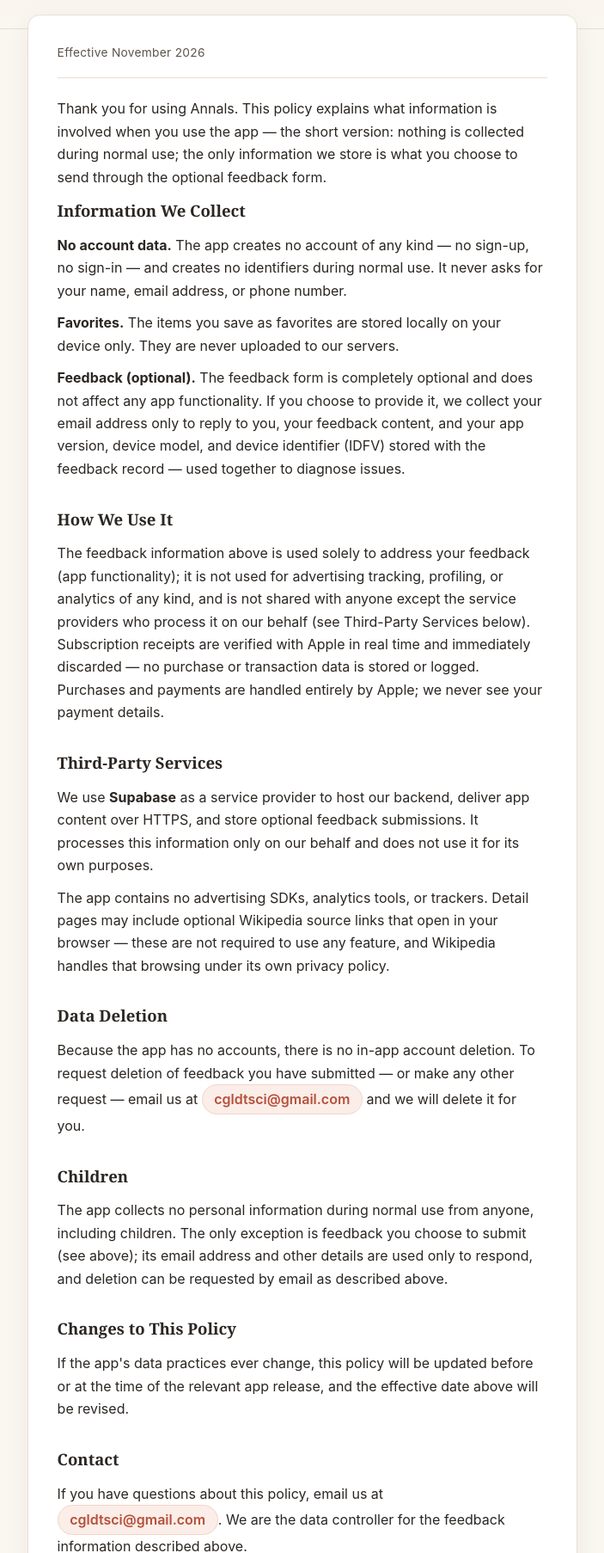
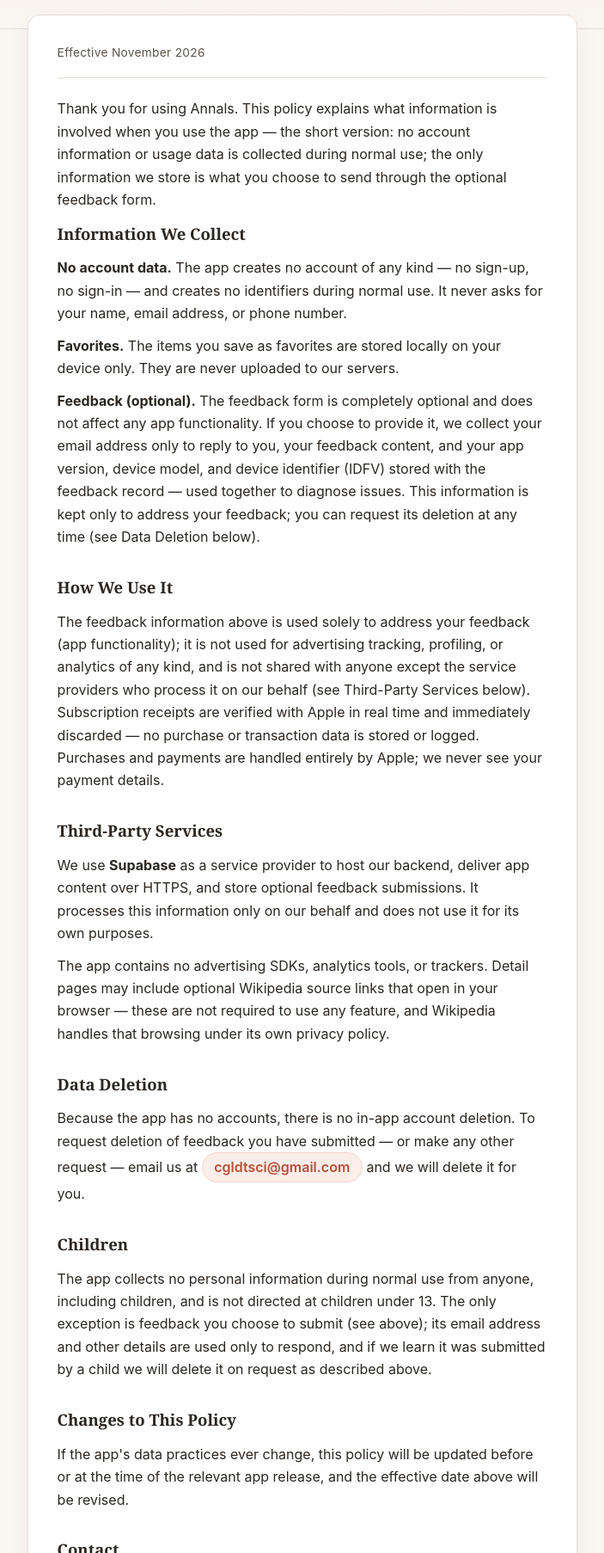
Before and after one commit to cgldtsci/annals-support, a plain HTML site: page privacy.html in a window 1280 px wide. Shown: the part 247-2053 px from the top of the page at 86% size, without its empty margins (288-991 px from the left). Drawn offline with Linux system fonts and the light colour scheme.

Commit message:
Refine privacy policy: scope short-version claim, add feedback retention line, strengthen children clause

```diff
--- a/privacy.html
+++ b/privacy.html
@@ -18,12 +18,12 @@
     <article class="card">
       <p class="meta">Effective November 2026</p>
 
-      <p>Thank you for using Annals. This policy explains what information is involved when you use the app — the short version: nothing is collected during normal use; the only information we store is what you choose to send through the optional feedback form.</p>
+      <p>Thank you for using Annals. This policy explains what information is involved when you use the app — the short version: no account information or usage data is collected during normal use; the only information we store is what you choose to send through the optional feedback form.</p>
 
       <h2>Information We Collect</h2>
       <p><strong>No account data.</strong> The app creates no account of any kind — no sign-up, no sign-in — and creates no identifiers during normal use. It never asks for your name, email address, or phone number.</p>
       <p><strong>Favorites.</strong> The items you save as favorites are stored locally on your device only. They are never uploaded to our servers.</p>
-      <p><strong>Feedback (optional).</strong> The feedback form is completely optional and does not affect any app functionality. If you choose to provide it, we collect your email address only to reply to you, your feedback content, and your app version, device model, and device identifier (IDFV) stored with the feedback record — used together to diagnose issues.</p>
+      <p><strong>Feedback (optional).</strong> The feedback form is completely optional and does not affect any app functionality. If you choose to provide it, we collect your email address only to reply to you, your feedback content, and your app version, device model, and device identifier (IDFV) stored with the feedback record — used together to diagnose issues. This information is kept only to address your feedback; you can request its deletion at any time (see Data Deletion below).</p>
 
       <h2>How We Use It</h2>
       <p>The feedback information above is used solely to address your feedback (app functionality); it is not used for advertising tracking, profiling, or analytics of any kind, and is not shared with anyone except the service providers who process it on our behalf (see Third-Party Services below). Subscription receipts are verified with Apple in real time and immediately discarded — no purchase or transaction data is stored or logged. Purchases and payments are handled entirely by Apple; we never see your payment details.</p>
@@ -36,7 +36,7 @@
       <p>Because the app has no accounts, there is no in-app account deletion. To request deletion of feedback you have submitted — or make any other request — email us at <a class="email-pill" href="mailto:cgldtsci@gmail.com">cgldtsci@gmail.com</a> and we will delete it for you.</p>
 
       <h2>Children</h2>
-      <p>The app collects no personal information during normal use from anyone, including children. The only exception is feedback you choose to submit (see above); its email address and other details are used only to respond, and deletion can be requested by email as described above.</p>
+      <p>The app collects no personal information during normal use from anyone, including children, and is not directed at children under 13. The only exception is feedback you choose to submit (see above); its email address and other details are used only to respond, and if we learn it was submitted by a child we will delete it on request as described above.</p>
 
       <h2>Changes to This Policy</h2>
       <p>If the app's data practices ever change, this policy will be updated before or at the time of the relevant app release, and the effective date above will be revised.</p>
```
